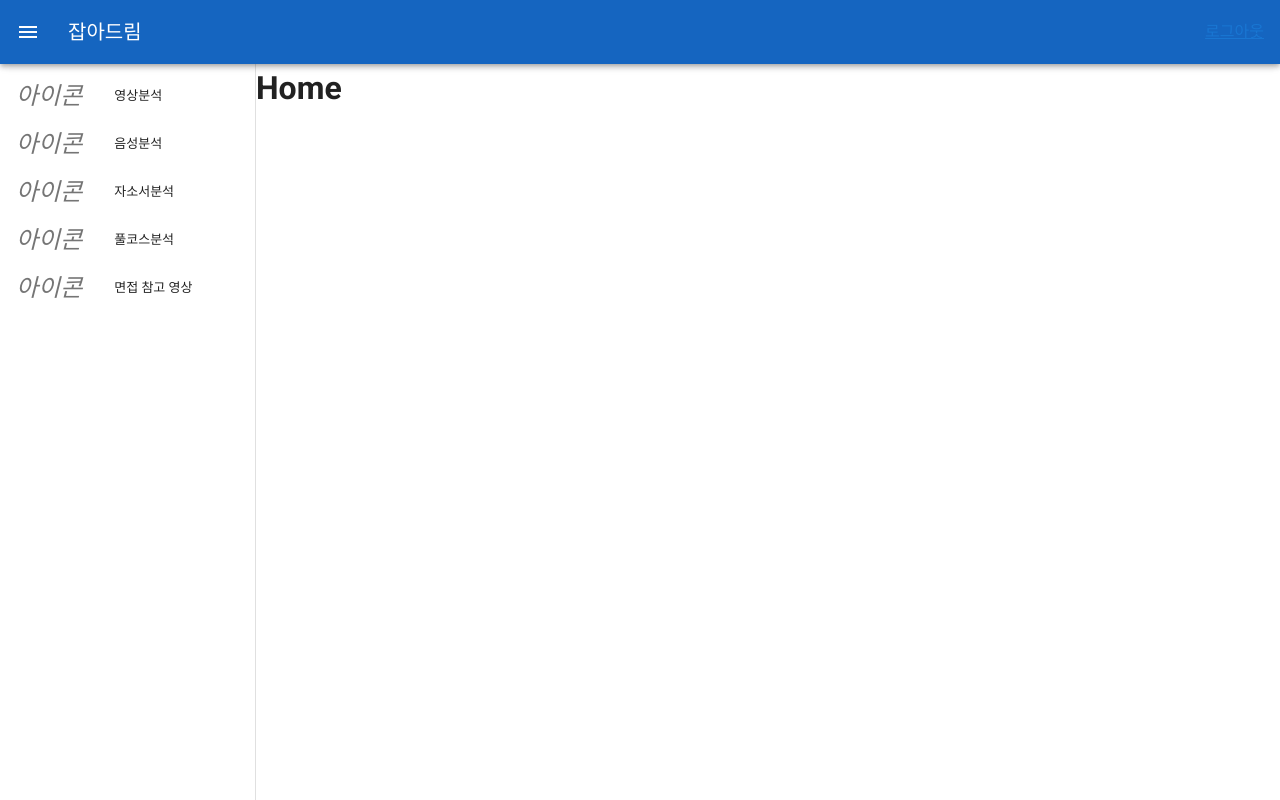
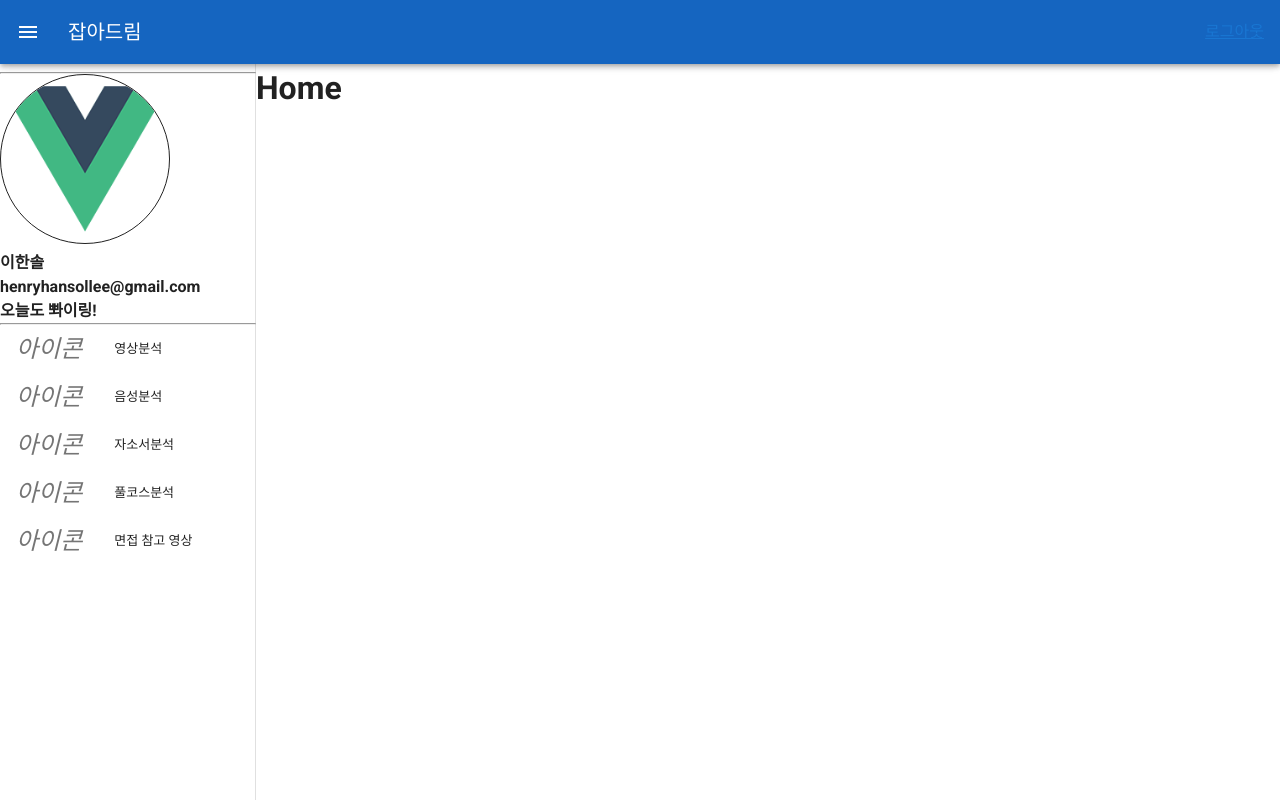
Before and after one commit to henryhansollee/job-a-dream, a Vue app in the folder new/frontend/: page / in a window 1280 px wide. Built offline with nearby package versions, Linux system fonts and the light colour scheme.

Commit message:
Create profile
Former-commit-id: 4e66c84f4668f369dc2125c0d274b1c4cb035c52

```diff
--- a/new/frontend/src/App.vue
+++ b/new/frontend/src/App.vue
@@ -3,6 +3,16 @@
     <!-- 사이드바 -->
     <v-navigation-drawer v-model="drawer" :clipped="$vuetify.breakpoint.lgAndUp" app>
       <v-list dense>
+
+        <div>
+          <hr>
+          <img class="profile-img" src="@/assets/logo.png" alt="profile">
+          <h4>이한솔</h4>
+          <h4>henryhansollee@gmail.com</h4>
+          <h4>오늘도 뽜이링!</h4>
+          <hr>
+        </div>
+
         <!-- 영상 분석 -->
         <v-list-item link href="/video/list">
           <v-list-item-action>
@@ -84,3 +94,11 @@
     },
   }
 </script>
+
+<style>
+.profile-img {
+  width: 170px;
+  border: solid 1px;
+  border-radius: 50%;
+}
+</style>
```
